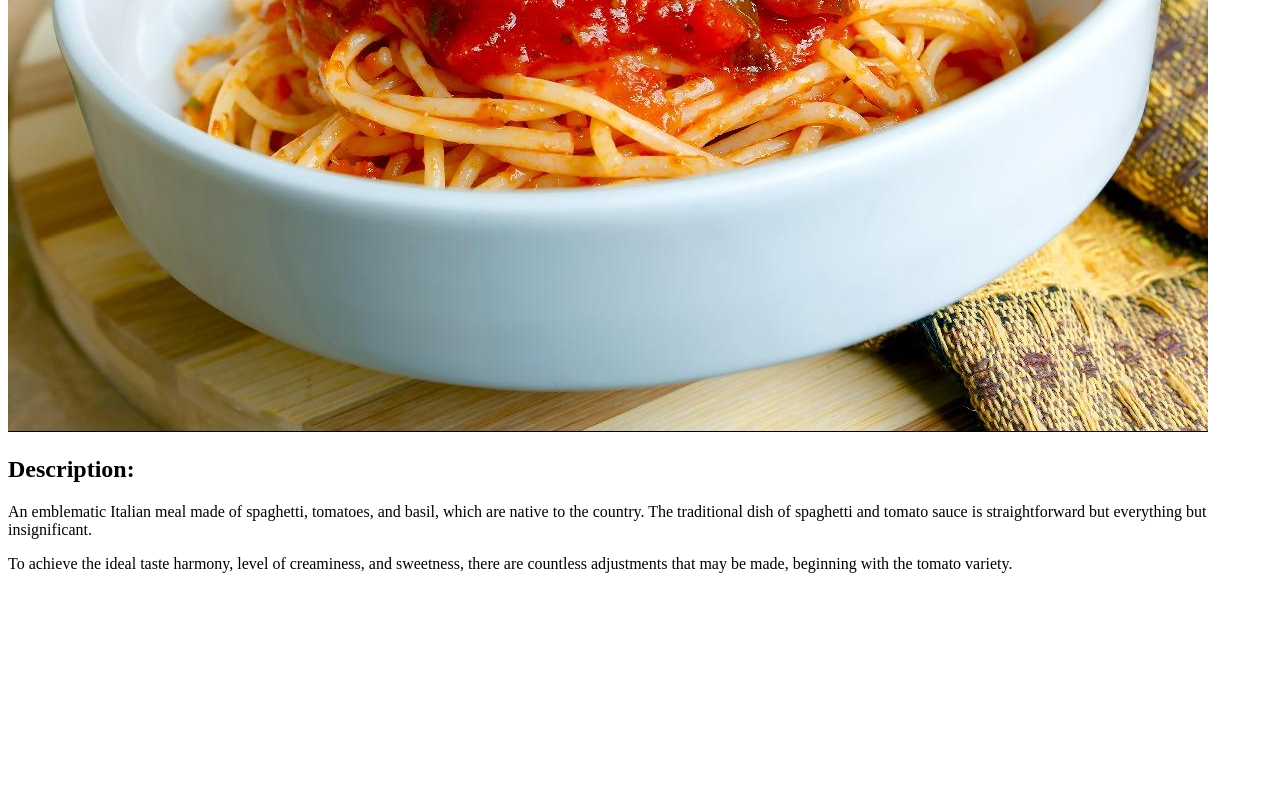
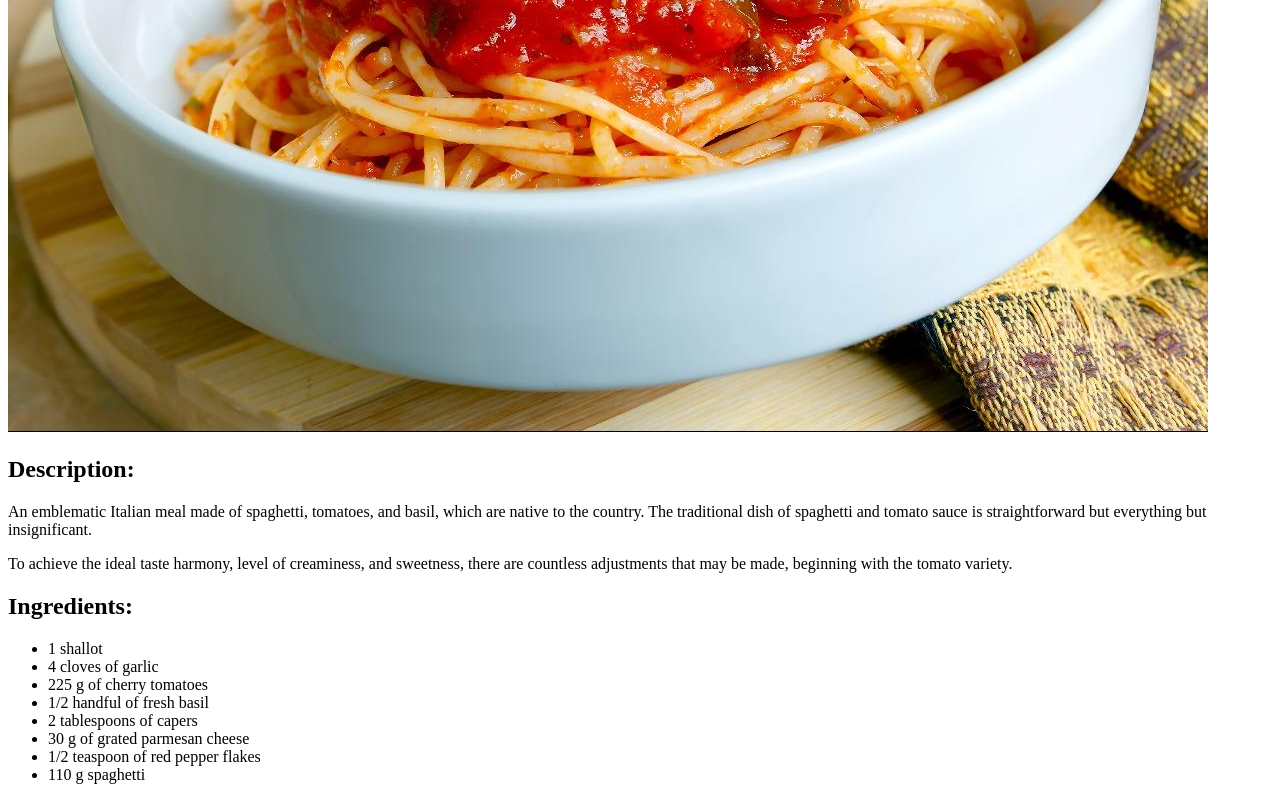
Before and after one commit to Euova/odin-recipes, a plain HTML site: page recipes/pasta.html in a window 1280 px wide. Shown: the part 548-1348 px from the top of the page. Before the commit the page ends 1137 px from the top, so only its background shows below. Drawn offline with Linux system fonts and the light colour scheme.

Commit message:
Added the ingredients of the dish

```diff
--- a/recipes/pasta.html
+++ b/recipes/pasta.html
@@ -18,5 +18,21 @@
 
     <p>An emblematic Italian meal made of spaghetti, tomatoes, and basil, which are native to the country. The traditional dish of spaghetti and tomato sauce is straightforward but everything but insignificant.</p>
     <p>To achieve the ideal taste harmony, level of creaminess, and sweetness, there are countless adjustments that may be made, beginning with the tomato variety.</p>
+
+
+    <h2>Ingredients:</h2>
+
+
+    <ul>
+        <li>1 shallot</li>
+        <li>4 cloves of garlic</li>
+        <li>225 g of cherry tomatoes</li>
+        <li>1/2 handful of fresh basil</li>
+        <li>2 tablespoons of capers</li>
+        <li>30 g of grated parmesan cheese</li>
+        <li>1/2 teaspoon of red pepper flakes</li>
+        <li>110 g spaghetti</li>
+    </ul>
+
 </body>
 </html>
```
